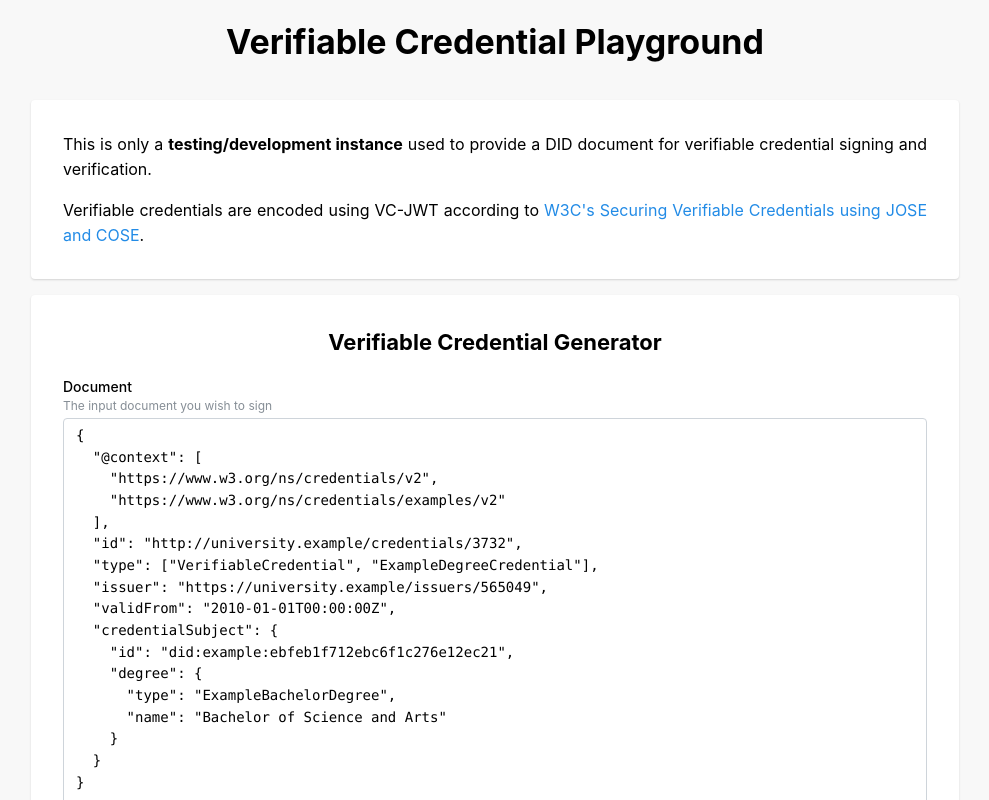
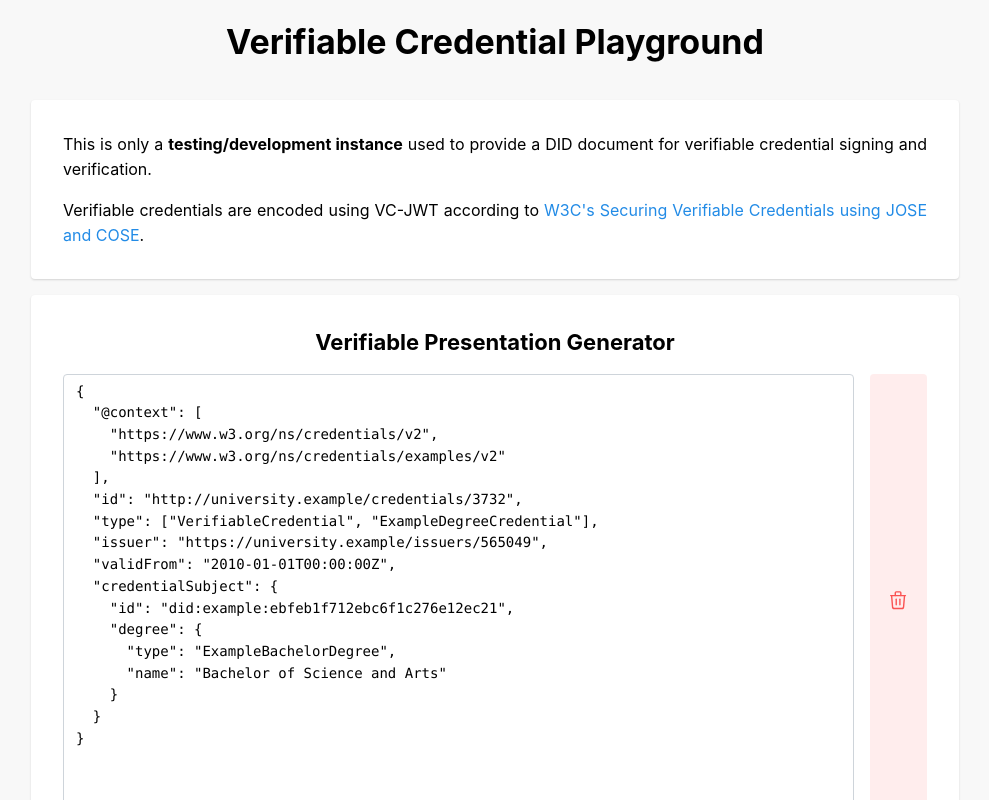
Before and after one commit to vincentkelleher/verifiable-credential-playground, a Next.js app: page / in a window 1280 px wide. Shown: the top 800 px of the page, without its empty margins (145-1134 px from the left). Built offline with nearby package versions, Linux system fonts and the light colour scheme.

Commit message:
Moving to a verifiable presentation generator
Signed-off-by: Vincent Kelleher <vincent.kelleher@gaia-x.eu>

```diff
--- a/package.json
+++ b/package.json
@@ -15,6 +15,7 @@
     "@mantine/core": "^7.11.1",
     "@mantine/form": "^7.11.1",
     "@mantine/hooks": "^7.11.1",
+    "@tabler/icons-react": "^3.11.0",
     "jose": "^5.6.3",
     "luxon": "^3.4.4",
     "next": "14.2.4",
--- a/src/app/page.tsx
+++ b/src/app/page.tsx
@@ -1,11 +1,13 @@
 'use client'
 
 import {
+  ActionIcon,
   Anchor,
   Button,
   Checkbox,
   Container,
   CopyButton,
+  Grid,
   Group,
   JsonInput,
   Paper,
@@ -15,15 +17,9 @@ import {
 } from '@mantine/core'
 import { useForm } from '@mantine/form'
 import React, { useState } from 'react'
+import { IconTrash } from '@tabler/icons-react'
 
-export default function Home() {
-  const [vcJwt, setVcJwt] = useState('')
-
-  const form = useForm({
-    mode: 'uncontrolled',
-    initialValues: {
-      neverExpires: false,
-      document:
+const defaultDocument =
   '{\n' +
   '  "@context": [\n' +
   '    "https://www.w3.org/ns/credentials/v2",\n' +
@@ -41,13 +37,22 @@ export default function Home() {
   '    }\n' +
   '  }\n' +
   '}'
+
+export default function Home() {
+  const [vcJwt, setVcJwt] = useState('')
+
+  const form = useForm({
+    mode: 'uncontrolled',
+    initialValues: {
+      neverExpires: false,
+      documents: [defaultDocument]
     }
   })
 
-  const buildVcJwt = async (document: any, neverExpires: boolean) => {
+  const buildVcJwt = async (documents: any[], neverExpires: boolean) => {
     let response = await fetch(`/verifiable-credentials?neverExpires=${neverExpires}`, {
       method: 'POST',
-      body: document
+      body: JSON.stringify(documents.map((document) => JSON.parse(document)))
     })
 
     setVcJwt(await response.text())
@@ -104,26 +109,45 @@ export default function Home() {
               Verifiable credentials are encoded using VC-JWT according to&nbsp;
               <Anchor href="https://www.w3.org/TR/vc-jose-cose/" target="_blank">
                 W3C&apos;s Securing Verifiable Credentials using JOSE and COSE
-              </Anchor>.
+              </Anchor>
+              .
             </Text>
           </Paper>
           <Paper shadow="xs" p="xl">
-            <form onSubmit={form.onSubmit((values) => buildVcJwt(values.document, values.neverExpires))}>
+            <form onSubmit={form.onSubmit((values) => buildVcJwt(values.documents, values.neverExpires))}>
               <Title order={3} ta="center">
-                Verifiable Credential Generator
+                Verifiable Presentation Generator
               </Title>
+              {form.getValues().documents.map((document, index) => (
+                <Grid key={`document-${index}`} mt="md">
+                  <Grid.Col span={11}>
                     <JsonInput
-                mt="md"
                       autosize={true}
                       minRows={20}
                       inputSize="400px"
-                label="Document"
-                description="The input document you wish to sign"
-                placeholder="Your document to become a verifiable credential"
                       formatOnBlur
-                key={form.key('document')}
-                {...form.getInputProps('document')}
+                      key={form.key(`documents.${index}`)}
+                      {...form.getInputProps(`documents.${index}`)}
                     />
+                  </Grid.Col>
+                  <Grid.Col span={1}>
+                    <ActionIcon
+                      variant="light"
+                      color="red"
+                      aria-label="Trash"
+                      style={{ height: '100%', width: '100%' }}
+                      onClick={() => form.removeListItem('documents', index)}
+                    >
+                      <IconTrash style={{ width: '40%', height: '40%' }} stroke={1.5} />
+                    </ActionIcon>
+                  </Grid.Col>
+                </Grid>
+              ))}
+              <Group mt="lg" justify="center">
+                <Button variant="light" onClick={() => form.insertListItem('documents', defaultDocument)}>
+                  +
+                </Button>
+              </Group>
               <Group mt="lg">
                 <Checkbox
                   defaultChecked
--- a/src/app/verifiable-credentials/route.ts
+++ b/src/app/verifiable-credentials/route.ts
@@ -3,21 +3,42 @@ import { DateTime } from 'luxon'
 import { NextRequest } from 'next/server'
 
 export async function POST(request: NextRequest) {
+  const documents = await request.json()
+  const neverExpires: boolean = request.nextUrl.searchParams.get('neverExpires') === 'true'
+
+  const vcJwts: string[] = await Promise.all(
+    documents.map(async (document: any): Promise<string> => await signDocument(document, neverExpires))
+  )
+
+  const vpJwt: any = {
+    '@context': ['https://www.w3.org/ns/credentials/v2', 'https://www.w3.org/ns/credentials/examples/v2'],
+    type: 'VerifiablePresentation',
+    verifiableCredential: vcJwts.map((vcJwt) => ({
+      '@context': 'https://www.w3.org/ns/credentials/v2',
+      id: `data:application/vc+ld+json+jwt;${vcJwt}`,
+      type: 'EnvelopedVerifiableCredential'
+    }))
+  }
+
+  return new Response(await signDocument(vpJwt, neverExpires))
+}
+
+async function signDocument(document: any, neverExpires: boolean) {
   const didWeb: string = `did:web:${process.env.DOMAIN!}`
-  const document = await request.json()
-  const neverExpires: boolean = request.nextUrl.searchParams.get('neverExpires') === 'true'
   const privateKey: KeyLike = await importPKCS8(process.env.PRIVATE_KEY!, 'ES256')
 
   document.issuer = didWeb
+  document.validFrom = DateTime.now().toISO()
 
   if (neverExpires) {
     delete document.validUntil
   } else {
-    document.validUntil = DateTime.now().plus({ days: parseInt(process.env.EXPIRATION_DAYS || '1') }).toISO()
+    document.validUntil = DateTime.now()
+      .plus({ days: parseInt(process.env.EXPIRATION_DAYS || '1') })
+      .toISO()
   }
 
-  return new Response(
-    await new CompactSign(new TextEncoder().encode(JSON.stringify(document)))
+  return await new CompactSign(new TextEncoder().encode(JSON.stringify(document)))
     .setProtectedHeader({
       alg: 'ES256',
       typ: 'vc+ld+json+jwt',
@@ -26,5 +47,4 @@ export async function POST(request: NextRequest) {
       kid: didWeb + '#X509-JWK2020'
     })
     .sign(privateKey)
-  )
 }
```
Also changed, not shown: 1 other file (tests, documents, lock files or other folders). Lines whose indentation alone changed are shown as unchanged.
